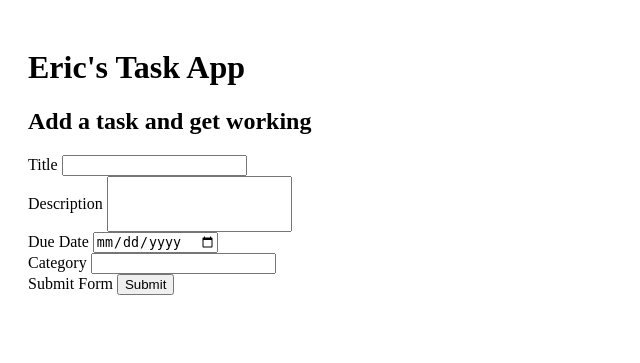
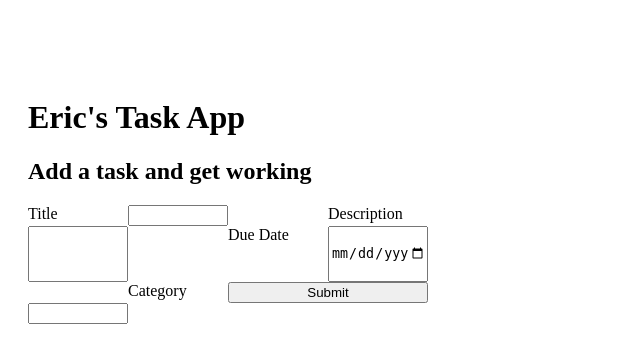
Before and after one commit to wellrestedmango/note_task_app, a Flask app: page / in a window 1280 px wide; the page is wider, and only the part inside the window is pictured. Shown: the top 363 px of that part, without its empty margins (0-640 px from the left). Run offline with Flask 3, Linux system fonts and the light colour scheme.

Commit message:
starting on css redesign

```diff
--- a/static/styles.css
+++ b/static/styles.css
@@ -1,10 +1,9 @@
 body {
-    display: flex;
+    display: inline-grid;
     flex-direction: row;
-    flex-wrap: wrap;
-    align-items: stretch;
     padding: 20px;
     row-gap: 50px;
+    width: 100%
 }
 
 #description {
@@ -17,3 +16,26 @@ table {
     flex-wrap: nowrap;
     align-items: stretch;
 }
+
+.1 {
+    grid-area: header;
+}
+.2 {
+    grid-area: main;
+}
+.4 {
+    grid-area: sidebar;
+}
+.submit{
+    grid-area: footer
+}
+
+form {
+  display: grid;
+  grid-template-columns: 100px 100px 100px 100px;
+  grid-template-rows: auto;
+  grid-template-areas:
+    "header header header header"
+    "main main main main"
+    "sidebar sidebar footer footer";
+}
--- a/templates/index.html
+++ b/templates/index.html
@@ -13,18 +13,18 @@
     <h2>Add a task and get working</h2>
     <form method="POST">
         <label for="title">Title</label>
-        <input type="text" id="title" name="title">
+        <input type="text" id="title" name="title" class="1">
         <br>
-        <label for="description">Description</label>
-        <input type="text" id="description" name="description">
+        <label for="description" class="2">Description</label>
+        <input type="text" id="description" name="description" class="2">
         <br>
-        <label for="due-date">Due Date</label>
-        <input type="date" id="due-date" name="due-date">
+        <label for="due-date" class="3">Due Date</label>
+        <input type="date" id="due-date" name="due-date" class="3">
         <br>
-        <label for="task-category">Category</label>
-        <input type="text" id="task-category" name="task-category">
+        <label for="task-category" class="4">Category</label>
+        <input type="text" id="task-category" name="task-category" class="4">
         <br>
-        <label for="submit">Submit Form</label>
+        <label for="submit" class="submit">Submit Form</label>
         <input type="submit" id="submit" content="Submit" class="submit">
 
     </form>
```
